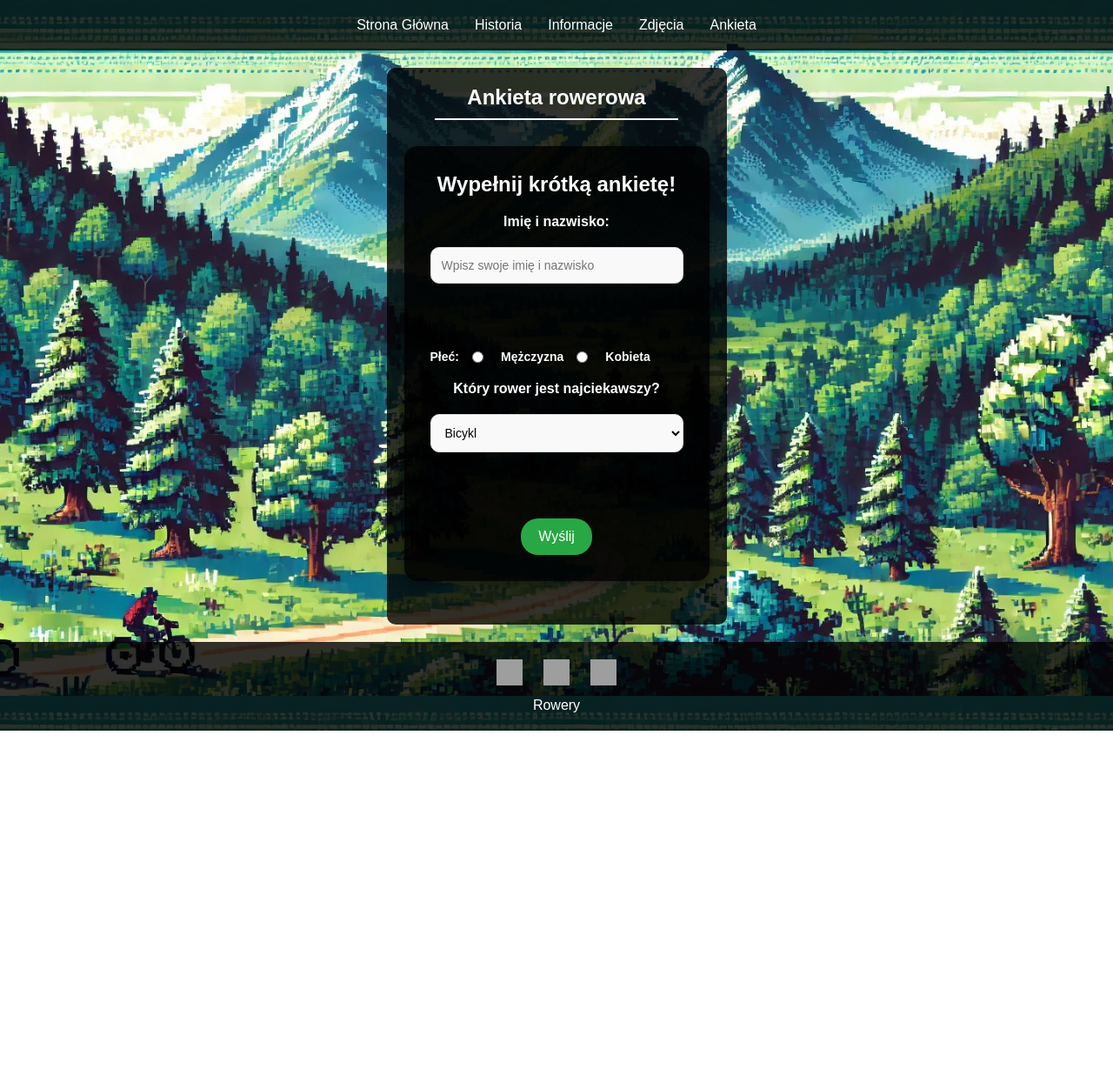
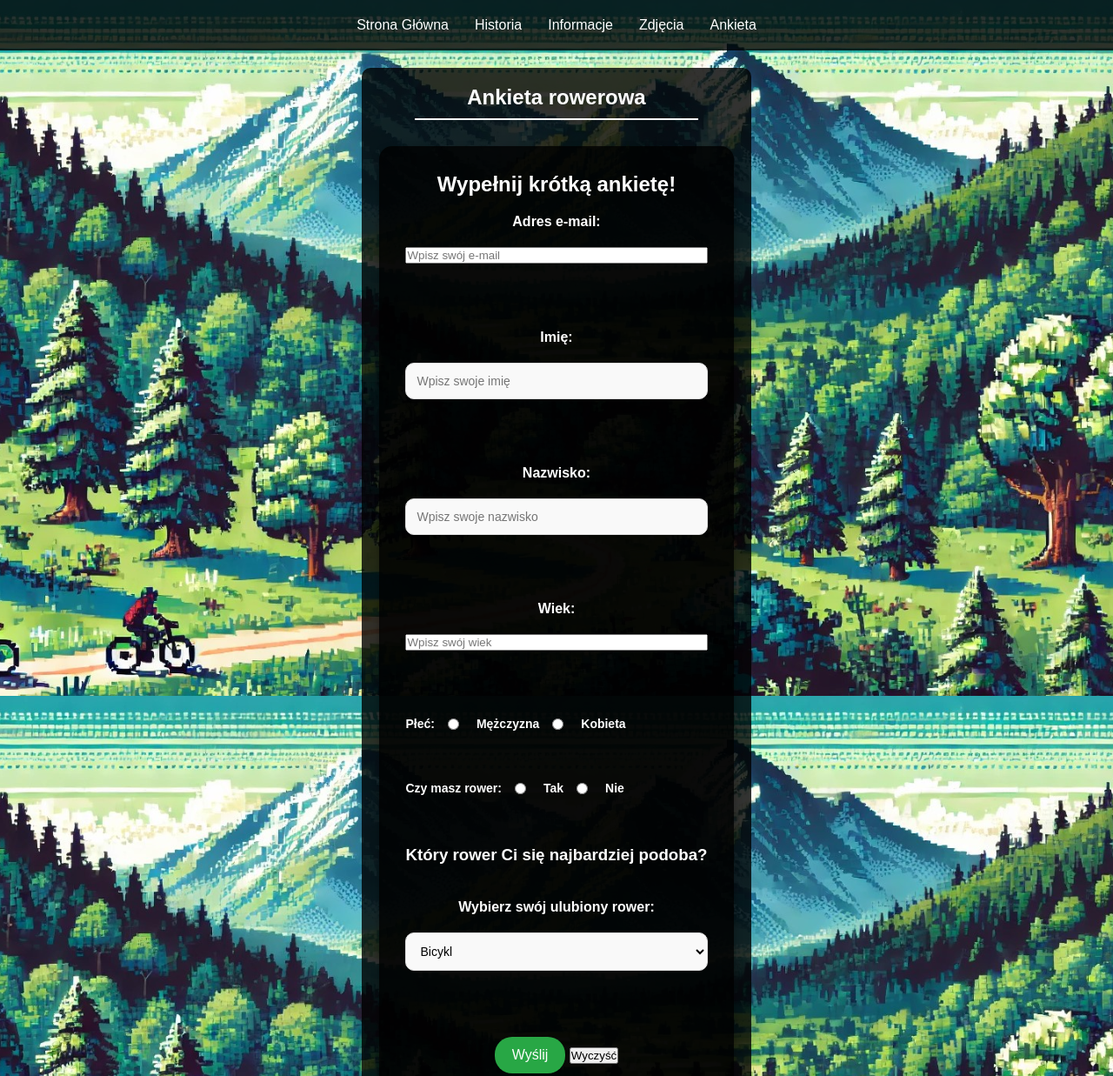
Before and after one commit to mat-cieslik/bike-webpage, a plain HTML site: page bikes_survey.html in a window 1280 px wide. Shown: the top 1237 px of the page at 87% size. Before the commit the page ends 840 px from the top, so only its background shows below. Drawn offline with Linux system fonts and the light colour scheme; grey boxes are pictures that could not be loaded.

Commit message:
Update bikes_survey.html

```diff
--- a/bikes_survey.html
+++ b/bikes_survey.html
@@ -24,17 +24,31 @@
         </section>
         <section class="content">
             <legend><h2>Wypełnij krótką ankietę!</h2></legend>
-            <form action="mailto:mat.cieslik98@gmail.com" method="post" enctype="text/plain">
-                <label for="fname">Imię i nazwisko:</label>
-                <input type="text" name="name" size="28" placeholder="Wpisz swoje imię i nazwisko"><br><br>
+            <form action="process_form.html" method="post">
+                <label for="email">Adres e-mail:</label>
+                <input type="email" id="email" name="email" placeholder="Wpisz swój e-mail"><br><br>
+                <label for="fname">Imię:</label>
+                <input type="text" id="fname" name="name" placeholder="Wpisz swoje imię"><br><br>
+                <label for="fname">Nazwisko:</label>
+                <input type="text" id="fname" name="secondname" placeholder="Wpisz swoje nazwisko"><br><br>
+                <label for="age">Wiek:</label>
+                <input type="number" id="age" name="age" placeholder="Wpisz swój wiek"><br><br>
                 <div class="gender-container">
                     <label>Płeć:</label>
-                    <input type="radio" name="gender" value="male">
-                    <label>Mężczyzna</label>
-                    <input type="radio" name="gender" value="female">
-                    <label>Kobieta</label>
-                </div>
-                <label for="fav">Który rower jest najciekawszy?</label>
+                    <input type="radio" id="male" name="gender" value="male">
+                    <label for="male">Mężczyzna</label>
+                    <input type="radio" id="female" name="gender" value="female">
+                    <label for="female">Kobieta</label>
+                </div><br>
+                <div class="gender-container">
+                    <label>Czy masz rower:</label>
+                    <input type="radio" id="yes" name="gender" value="male">
+                    <label for="yes">Tak</label>
+                    <input type="radio" id="no" name="gender" value="female">
+                    <label for="no">Nie</label>
+                </div><br>
+                <h3>Który rower Ci się najbardziej podoba?</h3>
+                <label for="fav">Wybierz swój ulubiony rower:</label>
                 <select id="fav" name="favorite_bike">
                     <optgroup label="Rowery">
                         <option value="Bicykl">Bicykl</option>
@@ -43,14 +57,13 @@
                         <option value="Trek 8500 (Aluminium)">Trek 8500 (Aluminium)</option>
                         <option value="Specialized Turbo Levo (elektryczny)">Specialized Turbo Levo (elektryczny)</option>
                     </optgroup>
-                </select>
-                <br><br>
+                </select><br><br>
                 <div class="submit-container">
                     <input type="submit" value="Wyślij">
+                    <input type="reset" value="Wyczyść">
                 </div>
             </form>
         </section>
-
     </main>
     <footer>
         <div class="social-icons">
```
